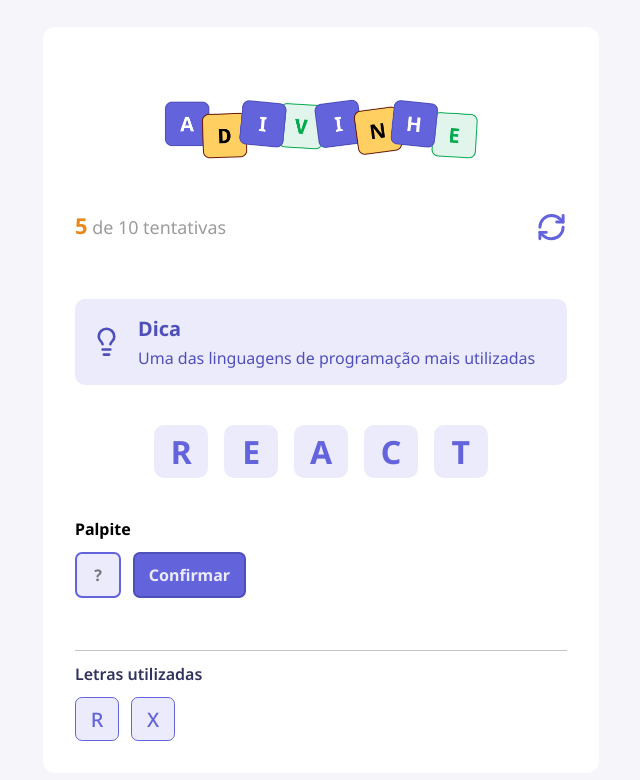
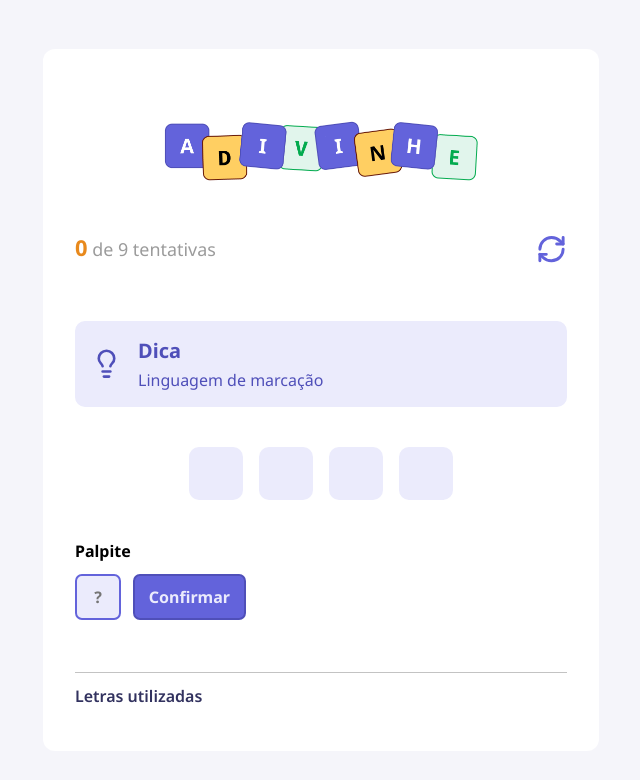
Before and after one commit to arturbnardo/guessing-game, a React (Vite) app: page / in a window 1280 px wide. Shown: the top 780 px of the page, without its empty margins (319-959 px from the left). Built offline with nearby package versions, Linux system fonts and the light colour scheme.

Commit message:
tip and usedLetters

```diff
--- a/src/App.tsx
+++ b/src/App.tsx
@@ -1,41 +1,133 @@
 import styles from "./app.module.css"
+import { useEffect, useState } from "react"
+
+import { WORDS, Challenge } from "./utils/words"
 
 import { Tip } from "./components/Tip"
 import { Input } from "./components/Input"
 import { Button } from "./components/Button"
 import { Letter } from "./components/Letter"
 import { Header } from "./components/Header"
-import { LettersUsed } from "./components/LettersUsed"
+import { LettersUsed, LetterUsedProps } from "./components/LettersUsed"
+
+const ATTEMPT_MARGIN = 5
 
 export default function App() {
+  const [score, setScore] = useState(0)
+  const [letter, setLetter] = useState("")
+  const [lettersUsed, setLettersUsed] = useState<LetterUsedProps[]>([])
+  const [challenge, setChallenge ] = useState<Challenge | null>(null)
 
   function handleRestartGame(){
-    alert("Reiniciar o jogo!")
+    const isConfirmed = window.confirm("Você tem certeza que deseja reiniciar?")
+
+    if(isConfirmed){
+      startGame()
+    }
+  }
+
+  function startGame(){
+    const index = Math.floor(Math.random() * WORDS.length)
+    const randomWord = WORDS[index]
+
+    setChallenge(randomWord)
+
+    setScore(0)
+    setLetter("")
+    setLettersUsed([])
+  }
+
+  function handleConfirm(){
+    if(!challenge) {
+      return
+    }
+
+    if(!letter.trim()){
+      return alert("Digite uma letra!")
+    }
+
+    const value = letter.toUpperCase()
+    const exists = lettersUsed.find(
+      (used) => used.value.toUpperCase() === value
+    )
+
+    if(exists){
+      setLetter("")
+      return alert("Você já utilizou a letra " + value)
+    }
+
+    const hits = challenge.word.toUpperCase().split("").filter((char) => char === value).length
+
+    const correct = hits > 0
+    const currentScore = score + hits
+
+    setLettersUsed((prevState) => [...prevState, { value, correct }])
+    setScore(currentScore)
+    setLetter("")
+  }
+
+  function endGame(message: string){
+    alert(message)
+    startGame()
+  }
+
+  useEffect(() => {
+    startGame()
+  }, [])
+
+  useEffect(() => {
+    if(!challenge){
+      return
+    }
+
+    setTimeout(() => {
+      if(score === challenge.word.length){
+        return endGame("Parabéns, você descobriu a palavra!")
+      }
+
+      const attemptLimit = challenge.word.length + ATTEMPT_MARGIN
+      if(lettersUsed.length === attemptLimit){
+        return endGame("Que pena, você usou todas as tentativas!")
+      }
+    }, 200)
+  },[score, lettersUsed.length])
+
+  if(!challenge){
+    return
   }
 
   return (
     <div className={styles.container}>
       <main>
-      <Header current={5} max={10} onRestart={handleRestartGame} />
+        <Header
+          current={lettersUsed.length}
+          max={challenge.word.length + ATTEMPT_MARGIN}
+          onRestart={handleRestartGame}
+      />
 
-      <Tip tip="Uma das linguagens de programação mais utilizadas" />
+      <Tip tip={challenge.tip} />
 
       <div className={styles.word}>
-        <Letter value="R"/>
-        <Letter value="E"/>
-        <Letter value="A"/>
-        <Letter value="C"/>
-        <Letter value="T"/>
-      </div>
+        {challenge.word.split("").map((letter, index) => {
+          const letterUsed = lettersUsed.find((used) => used.value.toUpperCase() === letter.toUpperCase())
+
+          return <Letter key={index} value={letterUsed?.value} color={letterUsed?.correct ? "correct" : "default"}/>
+        })}
+</div>
 
       <h4>Palpite</h4>
 
       <div className={styles.guess}>
-        <Input autoFocus maxLength={1} placeholder="?"/>
-        <Button title="Confirmar" />
+        <Input
+         autoFocus
+         maxLength={1}
+         placeholder="?"
+         value={letter}
+         onChange={(e) => setLetter(e.target.value)}/>
+        <Button title="Confirmar" onClick={handleConfirm} />
       </div>
 
-      <LettersUsed />
+      <LettersUsed data={lettersUsed} />
       </main>
     </div>
   )
--- a/src/components/LettersUsed/index.tsx
+++ b/src/components/LettersUsed/index.tsx
@@ -2,14 +2,29 @@
 
 import { Letter } from "../Letter"
 
-export function LettersUsed(){
+export type LettersUsedProps = {
+  value: string
+  correct: boolean
+}
+
+type Props = {
+  data: LettersUsedProps[]
+}
+
+export function LettersUsed({ data }: Props){
   return (
     <div className={styles.lettersUsed}>
       <h5>Letras utilizadas</h5>
 
       <div>
-        <Letter value="R" size="small"/>
-        <Letter value="X" size="small"/>
+        {
+          data.map(({ value, correct}) =>
+          <Letter
+          key={value}
+          value={value}
+          size="small"
+          color={correct ? "correct" : "wrong"}/>)
+        }
       </div>
     </div>
   )
--- a/tsconfig.app.json
+++ b/tsconfig.app.json
@@ -10,7 +10,6 @@
     /* Bundler mode */
     "moduleResolution": "bundler",
     "allowImportingTsExtensions": true,
-    "verbatimModuleSyntax": true,
     "moduleDetection": "force",
     "noEmit": true,
     "jsx": "react-jsx",
```
